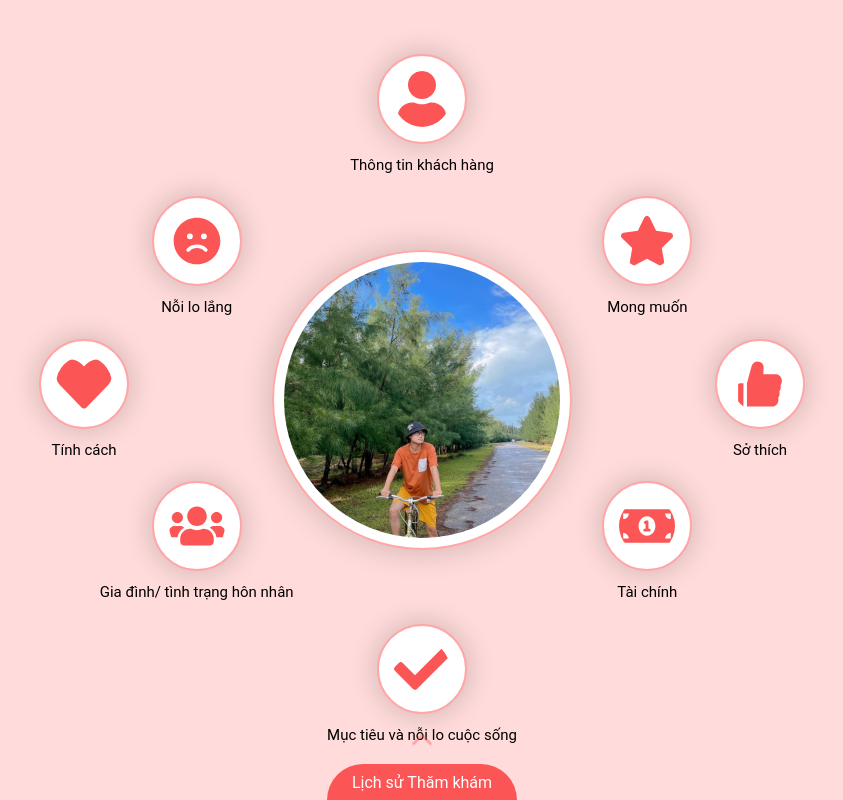
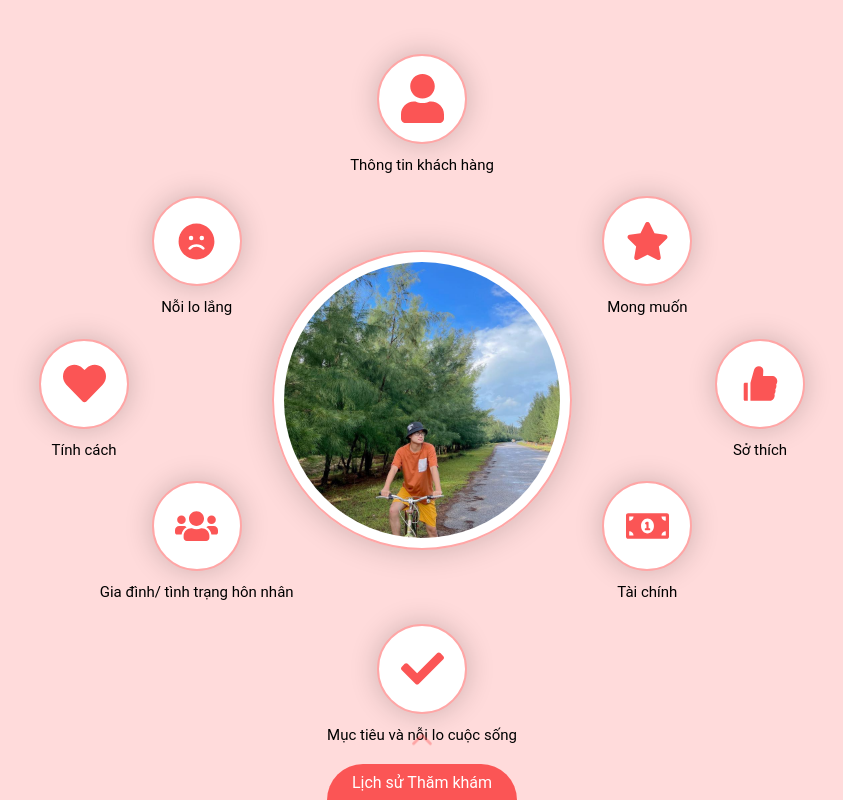
Before and after one commit to teamcodeSCI/customer-portrait, a React (Create React App) app: page / in a window 1280 px wide. Shown: the whole page, without its empty margins (218-1061 px from the left). Built offline with nearby package versions, Linux system fonts and the light colour scheme.

Commit message:
first commit

```diff
--- a/src/App.tsx
+++ b/src/App.tsx
@@ -18,7 +18,12 @@ function App() {
         </div>
         <div className={style['row']}>
           <button>
-            <motion.div initial={{ scale: 0 }} animate={{ scale: 1 }} transition={{ delay: 0.2 }}>
+            <motion.div
+              initial={{ scale: 0 }}
+              animate={{ scale: 1 }}
+              transition={{ delay: 0.2 }}
+              className={style['icon']}
+            >
               <img width={40} height={40} src={`${process.env.PUBLIC_URL}/assets/icons/user.svg`} alt="" />
             </motion.div>
             <motion.div
@@ -32,7 +37,12 @@ function App() {
         </div>
         <div className={style['row']}>
           <button>
-            <motion.div initial={{ scale: 0 }} animate={{ scale: 1 }} transition={{ delay: 1.6 }}>
+            <motion.div
+              initial={{ scale: 0 }}
+              animate={{ scale: 1 }}
+              transition={{ delay: 1.6 }}
+              className={style['icon']}
+            >
               <img width={40} height={40} src={`${process.env.PUBLIC_URL}/assets/icons/sad.svg`} alt="" />
             </motion.div>
             <motion.div
@@ -44,7 +54,12 @@ function App() {
             </motion.div>
           </button>
           <button>
-            <motion.div initial={{ scale: 0 }} animate={{ scale: 1 }} transition={{ delay: 0.4 }}>
+            <motion.div
+              initial={{ scale: 0 }}
+              animate={{ scale: 1 }}
+              transition={{ delay: 0.4 }}
+              className={style['icon']}
+            >
               <img width={40} height={40} src={`${process.env.PUBLIC_URL}/assets/icons/star.svg`} alt="" />
             </motion.div>
             <motion.div
@@ -58,7 +73,12 @@ function App() {
         </div>
         <div className={style['row']}>
           <button>
-            <motion.div initial={{ scale: 0 }} animate={{ scale: 1 }} transition={{ delay: 1.4 }}>
+            <motion.div
+              initial={{ scale: 0 }}
+              animate={{ scale: 1 }}
+              transition={{ delay: 1.4 }}
+              className={style['icon']}
+            >
               <img width={40} height={40} src={`${process.env.PUBLIC_URL}/assets/icons/heart.svg`} alt="" />
             </motion.div>
             <motion.div
@@ -71,7 +91,12 @@ function App() {
           </button>
           <button></button>
           <button>
-            <motion.div initial={{ scale: 0 }} animate={{ scale: 1 }} transition={{ delay: 0.6 }}>
+            <motion.div
+              initial={{ scale: 0 }}
+              animate={{ scale: 1 }}
+              transition={{ delay: 0.6 }}
+              className={style['icon']}
+            >
               <img width={40} height={40} src={`${process.env.PUBLIC_URL}/assets/icons/like.svg`} alt="" />
             </motion.div>
             <motion.div
@@ -85,9 +110,15 @@ function App() {
         </div>
         <div className={style['row']}>
           <button>
-            <motion.div initial={{ scale: 0 }} animate={{ scale: 1 }} transition={{ delay: 1.2 }}>
+            <motion.div
+              initial={{ scale: 0 }}
+              animate={{ scale: 1 }}
+              transition={{ delay: 1.2 }}
+              className={style['icon']}
+            >
               <img width={40} height={40} src={`${process.env.PUBLIC_URL}/assets/icons/users.svg`} alt="" />
             </motion.div>
+
             <motion.div
               initial={{ translateY: -20, opacity: 0 }}
               animate={{ translateY: 0, opacity: 1 }}
@@ -97,7 +128,12 @@ function App() {
             </motion.div>
           </button>
           <button>
-            <motion.div initial={{ scale: 0 }} animate={{ scale: 1 }} transition={{ delay: 0.8 }}>
+            <motion.div
+              initial={{ scale: 0 }}
+              animate={{ scale: 1 }}
+              transition={{ delay: 0.8 }}
+              className={style['icon']}
+            >
               <img width={40} height={40} src={`${process.env.PUBLIC_URL}/assets/icons/money.svg`} alt="" />
             </motion.div>
             <motion.div
@@ -111,7 +147,12 @@ function App() {
         </div>
         <div className={style['row']}>
           <button>
-            <motion.div initial={{ scale: 0 }} animate={{ scale: 1 }} transition={{ delay: 1 }}>
+            <motion.div
+              initial={{ scale: 0 }}
+              animate={{ scale: 1 }}
+              transition={{ delay: 1 }}
+              className={style['icon']}
+            >
               <img width={40} height={40} src={`${process.env.PUBLIC_URL}/assets/icons/check.svg`} alt="" />
             </motion.div>
             <motion.div
--- a/src/app.module.scss
+++ b/src/app.module.scss
@@ -1,9 +1,9 @@
 @keyframes spin {
   from {
-    transform: rotate(0deg);
+    transform: rotate3d(0, 1, 0, 0deg);
   }
   to {
-    transform: rotate(360deg);
+    transform: rotate3d(0, 1, 0, 360deg);
   }
 }
 @keyframes updown {
@@ -22,7 +22,7 @@
   display: flex;
   align-items: center;
   justify-content: center;
-  background: #ffdbdb;
+  background: var(--primary-bg-color);
   .box {
     position: relative;
     width: 90%;
@@ -45,7 +45,7 @@
         height: auto;
         display: block;
         border-radius: 50%;
-        border: 2px solid #ffa6a6;
+        border: 2px solid var(--primary-border-color);
         padding: 10px;
         background: #fff;
       }
@@ -62,20 +62,30 @@
       border: none;
       background: none;
       cursor: pointer;
-      img {
-        display: block;
+      .icon {
+        border: 2px solid var(--primary-border-color);
+        border-radius: 50%;
+
         width: 90px;
         height: 90px;
+        display: flex;
+        align-items: center;
+        justify-content: center;
         margin: 0 auto 10px;
-        border: 2px solid #ffa6a6;
-        border-radius: 50%;
-        padding: 15px;
         background: #fff;
         box-shadow: 0 0 29px rgba(0, 0, 0, 0.2);
+        img {
+          display: block;
+          width: 50%;
+          height: auto;
+        }
         &:hover {
-          animation: spin 0.5s linear;
+          img {
+            animation: spin 0.5s linear;
+          }
         }
       }
+
       span {
         display: block;
         color: #000;
@@ -85,7 +95,7 @@
   .controlBtn {
     position: fixed;
     bottom: 0;
-    background: #fb5555;
+    background: var(--primary-icon-color);
     color: #fff;
     text-align: center;
     width: fit-content;
@@ -98,6 +108,10 @@
     justify-content: center;
     gap: 5px;
     font-size: 16px;
+    transition: all 0.2s linear;
+    &:hover {
+      background: var(--primary-btn-hover-color);
+    }
     img {
       position: absolute;
       width: 30px;
@@ -108,8 +122,5 @@
       animation: updown 1s linear infinite;
       opacity: 0.4;
     }
-    span {
-      font-size: 16px;
-    }
   }
 }
--- a/src/index.scss
+++ b/src/index.scss
@@ -1,3 +1,10 @@
+:root {
+  --primary-bg-color: #ffdbdb;
+  --primary-border-color: #ffa6a6;
+  --primary-icon-color: #fb5555;
+  --primary-btn-hover-color: #f91c1c;
+}
+
 .container {
   padding-right: 15px;
   padding-left: 15px;
--- a/src/pages/History/history.module.scss
+++ b/src/pages/History/history.module.scss
@@ -12,7 +12,7 @@
 
   .controlBtn {
     position: relative;
-    background: #fb5555;
+    background: var(--primary-icon-color);
     color: #fff;
     text-align: center;
     width: fit-content;
@@ -25,6 +25,10 @@
     justify-content: center;
     gap: 5px;
     font-size: 16px;
+    transition: all 0.2s linear;
+    &:hover {
+      background: var(--primary-btn-hover-color);
+    }
     img {
       position: absolute;
       width: 30px;
@@ -60,9 +64,9 @@
         display: flex;
         align-items: center;
         gap: 10px;
-        padding-bottom: 15px;
+        padding-bottom: 10px;
         border-bottom: 1px solid #000;
-        margin-bottom: 20px;
+        margin-bottom: 15px;
         span {
           font-weight: 600;
         }
```
